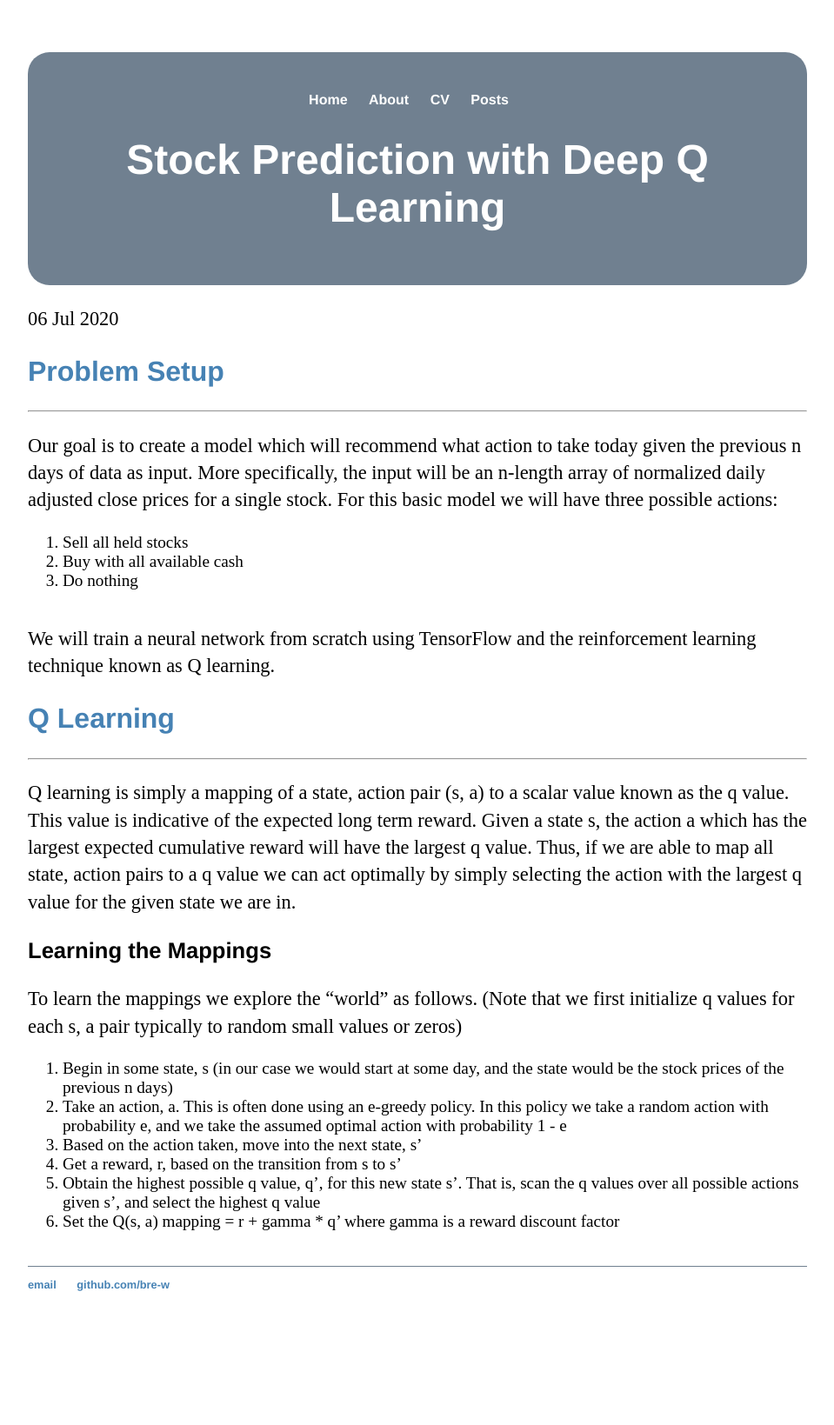
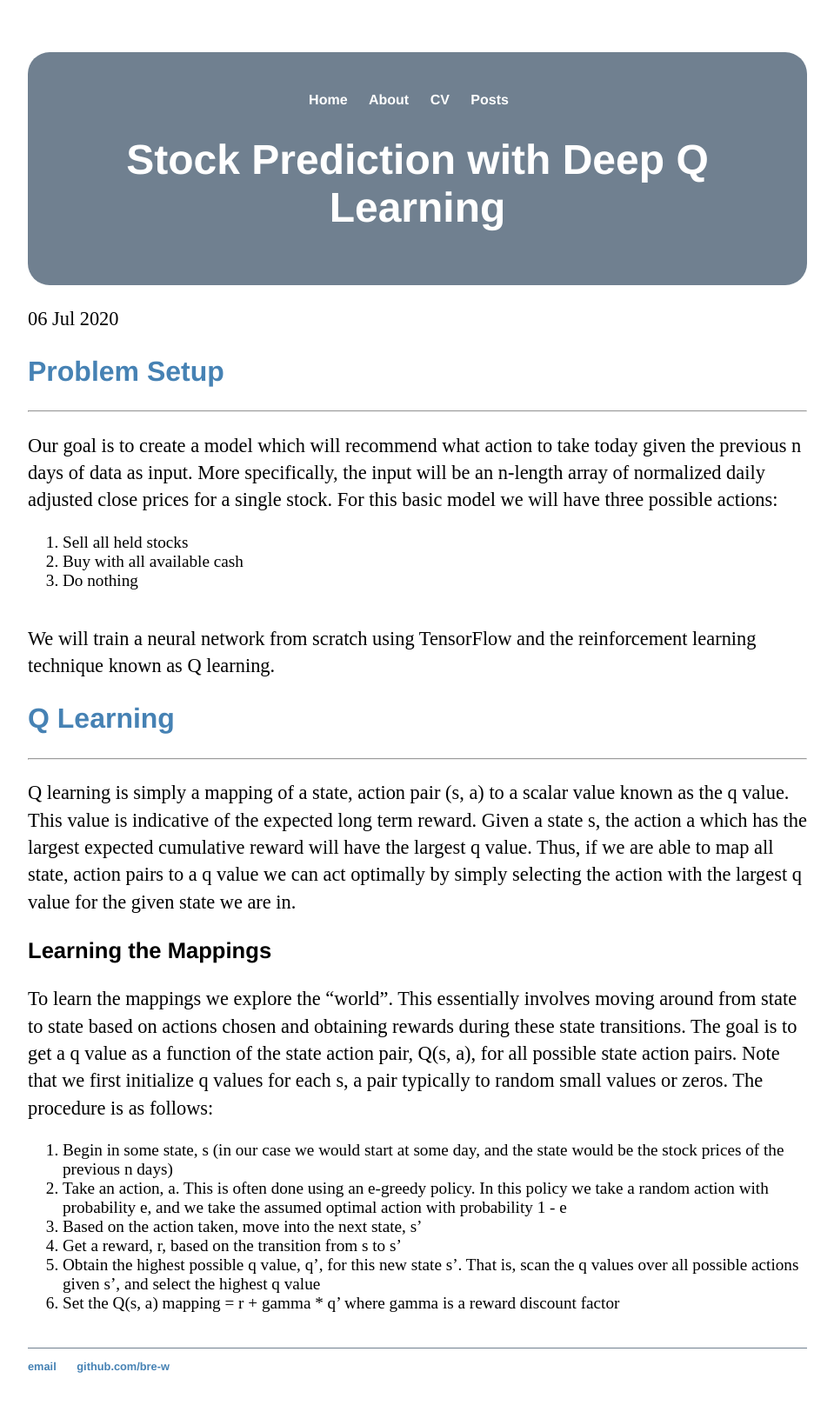
Before and after one commit to bre-w/bre-w.github.io, a Jekyll site: the page built from _posts/2020-07-06-test-post.md, in a window 1280 px wide. Shown: the whole page at 87% size, without its empty margins (160-1119 px from the left). Built offline with Jekyll 4.4.1, drawn with Linux system fonts in a browser that asks for light colours; before the commit the page ends 1545 px from its top, so only the background shows below that.

Commit message:
Update 2020-07-06-test-post.md

```diff
--- a/_posts/2020-07-06-test-post.md
+++ b/_posts/2020-07-06-test-post.md
@@ -20,7 +20,7 @@ Q learning is simply a mapping of a state, action pair (s, a) to a scalar value
 
 ### Learning the Mappings
 
-To learn the mappings we explore the "world" as follows. (Note that we first initialize q values for each s, a pair typically to random small values or zeros)
+To learn the mappings we explore the "world". This essentially involves moving around from state to state based on actions chosen and obtaining rewards during these state transitions. The goal is to get a q value as a function of the state action pair, Q(s, a), for all possible state action pairs. Note that we first initialize q values for each s, a pair typically to random small values or zeros. The procedure is as follows:
 
 1. Begin in some state, s (in our case we would start at some day, and the state would be the stock prices of the previous n days)
 2. Take an action, a. This is often done using an e-greedy policy. In this policy we take a random action with probability e, and we take the assumed optimal action with probability 1 - e
```
